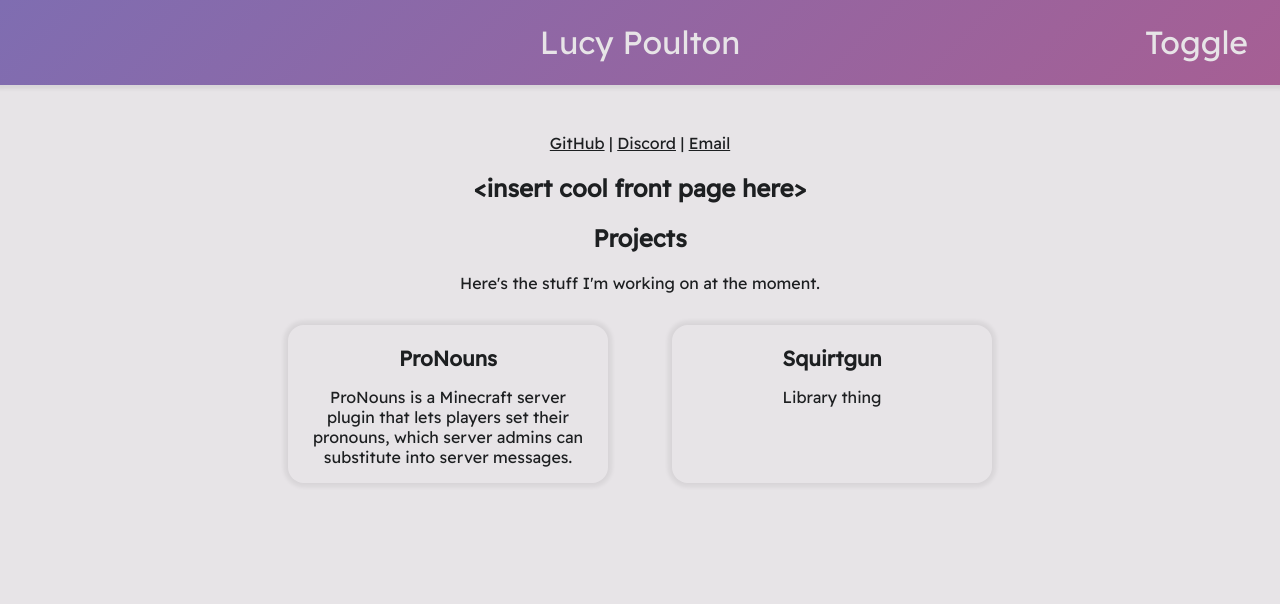
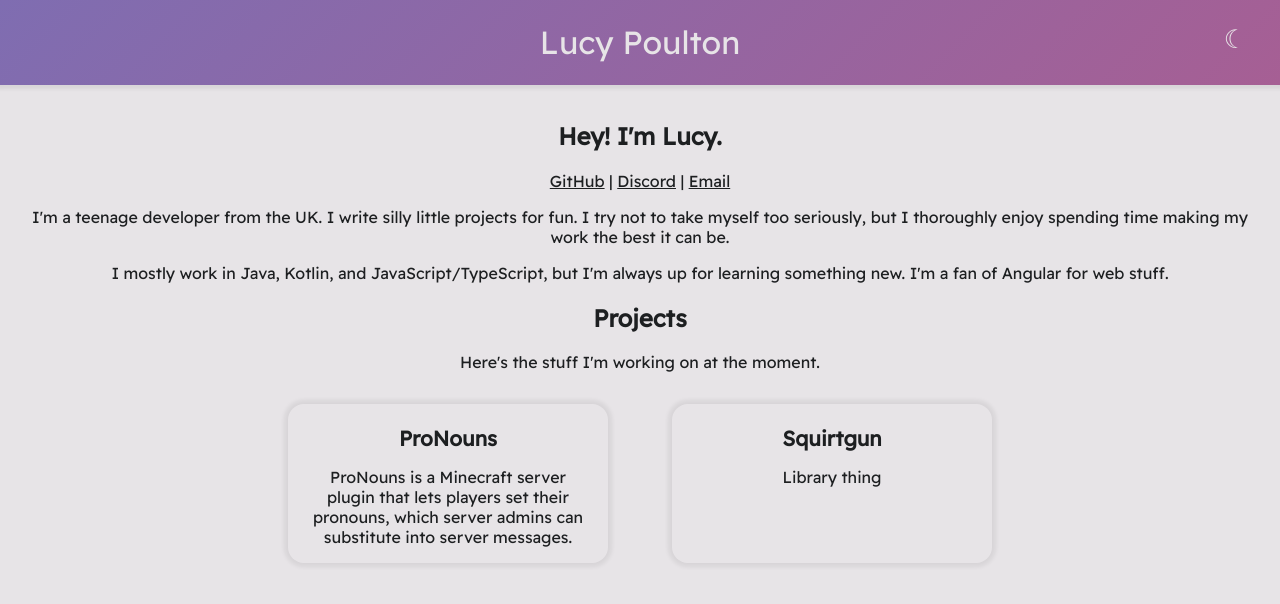
Before and after one commit to lucyydotp/lucypoulton.net, an Angular app: page / in a window 1280 px wide. Shown: the top 604 px of the page. Built offline with nearby package versions, Linux system fonts and the light colour scheme.

Commit message:
fixed links, added some index text, made the theme switcher pretty

```diff
--- a/src/app/index/index.component.css
+++ b/src/app/index/index.component.css
@@ -2,8 +2,11 @@
   display: flex;
   justify-content: center;
   margin-top: 2em;
+  flex-wrap: wrap;
+  flex-basis: 20em;
 }
 
 .projectBox > div {
   width: 20em;
+  margin-bottom: 2em;
 }
--- a/src/app/index/index.component.html
+++ b/src/app/index/index.component.html
@@ -1,10 +1,12 @@
+<h2>Hey! I'm Lucy.</h2>
 <div>
   <a href="https://github.com/lucypoulton">GitHub</a> |
   <a href="https://discord.lucypoulton.net">Discord</a> |
   <a href="#" onclick="alert('lucy@<this domain>\n\n')">Email</a>
 </div>
-
-<h2>&lt;insert cool front page here&gt;</h2>
+<p>I'm a teenage developer from the UK. I write silly little projects for fun. I try not to take myself too seriously,
+  but I thoroughly enjoy spending time making my work the best it can be.</p>
+  <p>I mostly work in Java, Kotlin, and JavaScript/TypeScript, but I'm always up for learning something new. I'm a fan of Angular for web stuff.</p>
 <h2>Projects</h2>
 <span>Here's the stuff I'm working on at the moment.</span>
 <div class="projectBox">
--- a/src/app/navbar.component.css
+++ b/src/app/navbar.component.css
@@ -6,7 +6,7 @@
   font-size: 2em;
   box-shadow: var(--shadow);
   box-sizing: border-box;
-  margin-bottom: 1em;
+  margin-bottom: 0;
   color: var(--light-primary);
   background: var(--gradient-accent);
 }
@@ -16,3 +16,13 @@
   right: 1em;
   user-select: none;
 }
+
+.toggle span {
+  display: inline-block;
+  position: absolute;
+  right: 0;
+  transition: transform 0.5s var(--transition-curve);
+  font-size: 0.8em;
+  width: 1em;
+  text-align: center;
+}
--- a/src/app/navbar.component.html
+++ b/src/app/navbar.component.html
@@ -1,2 +1,2 @@
 <span routerLink="/" style="text-align: center">{{title ?? "Lucy Poulton"}}</span>
-<span class="toggle" style="float:right" (click)="toggle()">Toggle</span>
+<span class="toggle" style="float:right" (click)="toggle()"><span class="dark-only">☾</span><span class="light-only">☼</span></span>
--- a/src/app/project/project.component.css
+++ b/src/app/project/project.component.css
@@ -0,0 +1,7 @@
+.links span:not(:last-child)::after {
+    content: " | ";
+    text-decoration: none;
+}
+.links {
+    margin: 1em;
+}
--- a/src/app/project/project.component.html
+++ b/src/app/project/project.component.html
@@ -9,8 +9,10 @@
     <h4 class="button">Download</h4>
     <p>Version {{project?.lastRelease}}</p>
   </div>
-  <div>
-    <span *ngFor="let link of Object.entries(project?.links)">{{link[0]}}</span>
+  <div class="links">
+  <span *ngFor="let link of project?.links| keyvalue"><a href="{{link.value}}">{{link.key}}</a></span>
+    <span><a href="https://github.com/{{project?.repo}}">Source</a></span>
+    <span><a href="https://github.com/{{project?.repo}}/issues">Issues</a></span>
   </div>
   <div [innerHtml]="project?.longDescription"></div>
 </ng-template>
--- a/src/styles.css
+++ b/src/styles.css
@@ -55,14 +55,14 @@ router-outlet + *:not(navbar) {
   position: relative;
   opacity: 1;
   display: block;
-  padding-top: 1em;
+  padding: 1em;
   text-align: center;
 }
 
 .hidden router-outlet + *:not(navbar) {
   padding-top: 3em;
   opacity: 0;
-  transform: scale(1, 1.1);
+  transform: scaleY(1.1);
 }
 
 a {
@@ -92,3 +92,8 @@ a {
 div.button:hover {
   transform: scale(1.05, 1.05);
 }
+
+.bg-dark .dark-only, .bg-light .light-only {
+  transform: translateY(-100px) scaleY(2);
+
+}
```
